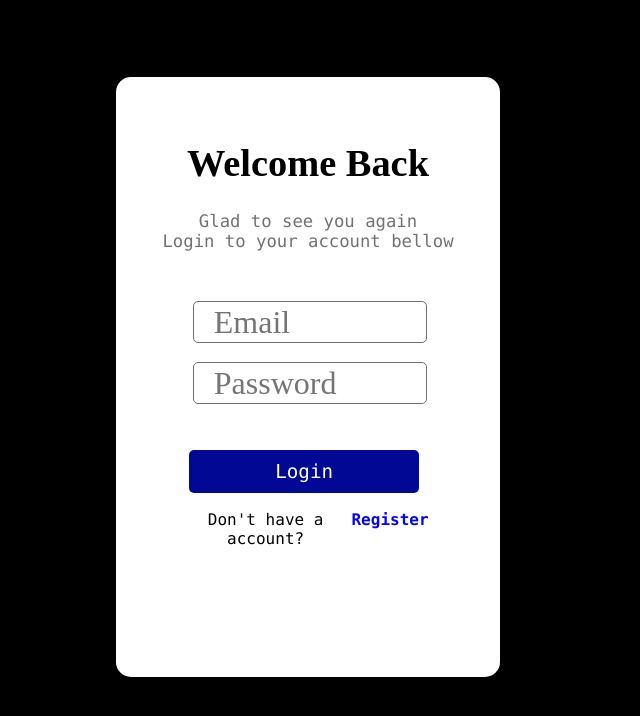
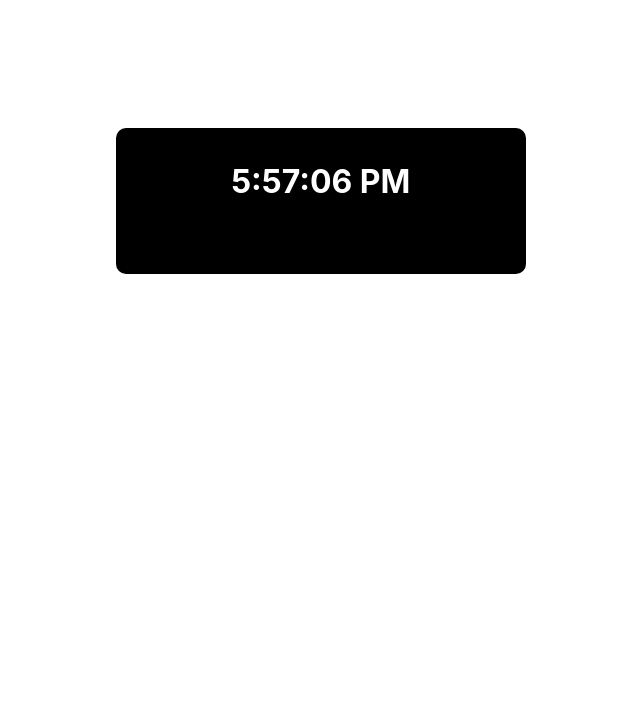
Before and after one commit to RevantTripathi/Attendance_marker, a React (Create React App) app: page / in a window 1280 px wide. Shown: the top 716 px of the page, without its empty margins (332-972 px from the left). Built offline with nearby package versions, Linux system fonts and the light colour scheme.

Commit message:
time_home

```diff
--- a/src/App.js
+++ b/src/App.js
@@ -2,13 +2,15 @@ import logo from './logo.svg';
 import './App.css';
 import Login from './login/login.js';
 import Regi from './regi/regi.js';
+import Home from './Home/home.js';
 
 function App() {
   return (
     <div className="App">
 
-      <Login />
+      {/* <Login /> */}
       {/* <Regi />   */}
+      <Home/>
     </div>
   );
 }
--- /dev/null
+++ b/src/Home/home.css
@@ -0,0 +1,9 @@
+.time {
+    background-color: black;
+    color: white;
+    width: 30%;
+    height: 15vh;
+    margin: 10% 35% 0% 35%;
+    padding: 1% 1% 1% 1%;
+    border-radius: 10px;
+}
--- /dev/null
+++ b/src/Home/home.js
@@ -0,0 +1,25 @@
+import React, { useState,useEffect } from 'react'
+import "./home.css"
+
+
+function Home(){
+    var [date,setDate] = useState(new Date());
+
+    useEffect(() => {
+        var timer = setInterval(()=>setDate(new Date()), 1000 )
+        return function cleanup() {
+            clearInterval(timer)
+        }
+
+    });
+    return(
+        <div className='home'>
+            <div className='time'>
+                <h1>{date.toLocaleTimeString()}</h1>
+            </div>
+
+        </div>
+    )
+}
+
+export default Home;
--- a/src/login/login.css
+++ b/src/login/login.css
@@ -20,7 +20,7 @@
     /* justify-content: start; */
     flex-direction: column;
     width: 100%;
-    margin: 13% 0% 0% 20%;
+    margin: 13% 0% 0% 11%;
 }
 
 .sec2 {
@@ -28,14 +28,14 @@
     flex-direction: column;
     justify-content: center;
     width: 100%;
-    margin: 5% 0% 0% 20%;
+    margin: 5% 0% 0% 11%;
 }
 
-.I1{
+.I1 {
 
     outline: none;
     font-size: 2em;
-    width: 50%;
+    width: 70%;
     padding: 0 20px;
     line-height: 40px;
     border-radius: 5px;
@@ -54,8 +54,8 @@
 }
 
 .b {
-    width: 60%;
-    margin: 12% 19% 0% 19%;
+    width: 80%;
+    margin: 12% 19% 0% 11%;
     padding: 10px;
     border: none;
     border-radius: 5px;
@@ -88,6 +88,6 @@ p {
     font-size: 0.9em;
 }
 
-.r{
+.r {
     color: rgb(5, 5, 245);
 }
```
